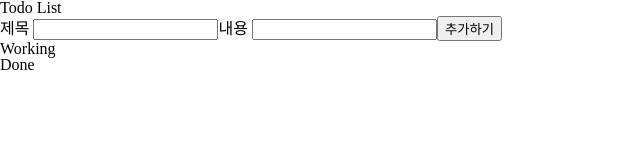
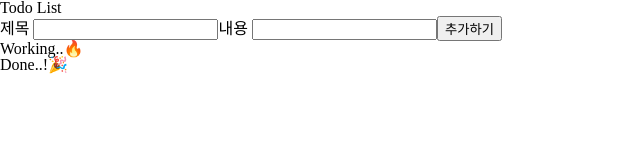
Before and after one commit to Zzzzyoung/nbc-project-todolist-typescript, a React (Create React App) app: page / in a window 1280 px wide. Shown: the top 160 px of the page, without its empty margins (0-640 px from the left). Built offline with nearby package versions, Linux system fonts and the light colour scheme.

Commit message:
Feat: Working Todo, Done Todo 조건부 렌더링

```diff
--- a/src/components/layout/todo/TodoController.tsx
+++ b/src/components/layout/todo/TodoController.tsx
@@ -65,6 +65,9 @@ const TodoController: React.FC = () => {
     setTodos(updateTodo);
   };
 
+  const workingTodos = todos.filter((todo) => !todo.isDone);
+  const doneTodos = todos.filter((todo) => todo.isDone);
+
   return (
     <>
       <h1>Todo List</h1>
@@ -77,7 +80,14 @@ const TodoController: React.FC = () => {
           clickAddTodoButton={clickAddTodoButton}
         />
         <TodoList
-          todos={todos}
+          headTitle="Working..🔥"
+          todos={workingTodos}
+          clickDeleteTodoButton={clickDeleteTodoButton}
+          clickUpdateTodoButton={clickUpdateTodoButton}
+        />
+        <TodoList
+          headTitle="Done..!🎉"
+          todos={doneTodos}
           clickDeleteTodoButton={clickDeleteTodoButton}
           clickUpdateTodoButton={clickUpdateTodoButton}
         />
--- a/src/components/layout/todo/TodoItem.tsx
+++ b/src/components/layout/todo/TodoItem.tsx
@@ -1,7 +1,27 @@
 import React from "react";
+import { Todo } from "./TodoController";
 
-function TodoItem() {
-  return <div>TodoItem</div>;
+interface TodoItemProps {
+  todo: Todo;
+  clickDeleteTodoButton: (id: string) => void;
+  clickUpdateTodoButton: (id: string) => void;
 }
 
+const TodoItem: React.FC<TodoItemProps> = ({
+  todo,
+  clickDeleteTodoButton,
+  clickUpdateTodoButton
+}) => {
+  return (
+    <div key={todo.id}>
+      <h2>{todo.title}</h2>
+      <p>{todo.content}</p>
+      <button onClick={() => clickDeleteTodoButton(todo.id)}>삭제</button>
+      <button onClick={() => clickUpdateTodoButton(todo.id)}>
+        {todo.isDone ? "취소" : "완료"}
+      </button>
+    </div>
+  );
+};
+
 export default TodoItem;
--- a/src/components/layout/todo/TodoList.tsx
+++ b/src/components/layout/todo/TodoList.tsx
@@ -1,54 +1,31 @@
 import React from "react";
 import { Todo } from "./TodoController";
+import TodoItem from "./TodoItem";
 
 interface TodoListProps {
+  headTitle: string;
   todos: Todo[];
   clickDeleteTodoButton: (id: string) => void;
   clickUpdateTodoButton: (id: string) => void;
 }
 
 const TodoList: React.FC<TodoListProps> = ({
+  headTitle,
   todos,
   clickDeleteTodoButton,
   clickUpdateTodoButton
 }) => {
   return (
     <div>
-      <div>
-        <h2>Working</h2>
-        {todos
-          .filter((todo) => !todo.isDone)
-          .map((todo) => (
-            <div key={todo.id}>
-              <h2>{todo.title}</h2>
-              <p>{todo.content}</p>
-              <button onClick={() => clickDeleteTodoButton(todo.id)}>
-                삭제
-              </button>
-              <button onClick={() => clickUpdateTodoButton(todo.id)}>
-                {todo.isDone ? "취소" : "완료"}
-              </button>
-            </div>
-          ))}
-      </div>
-
-      <div>
-        <h2>Done</h2>
-        {todos
-          .filter((todo) => todo.isDone)
-          .map((todo) => (
-            <div key={todo.id}>
-              <h2>{todo.title}</h2>
-              <p>{todo.content}</p>
-              <button onClick={() => clickDeleteTodoButton(todo.id)}>
-                삭제
-              </button>
-              <button onClick={() => clickUpdateTodoButton(todo.id)}>
-                {todo.isDone ? "취소" : "완료"}
-              </button>
-            </div>
-          ))}
-      </div>
+      <h2>{headTitle}</h2>
+      {todos.map((todo) => (
+        <TodoItem
+          key={todo.id}
+          todo={todo}
+          clickDeleteTodoButton={clickDeleteTodoButton}
+          clickUpdateTodoButton={clickUpdateTodoButton}
+        />
+      ))}
     </div>
   );
 };
```
